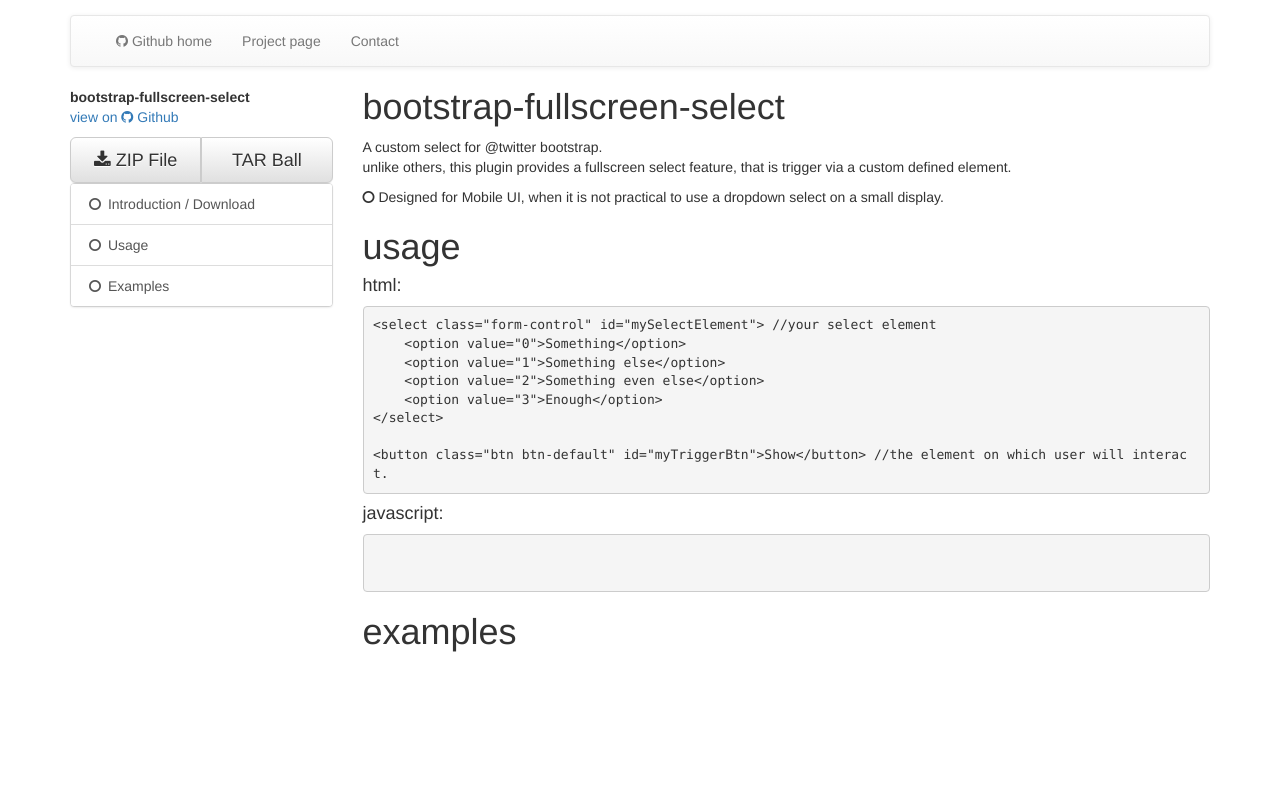
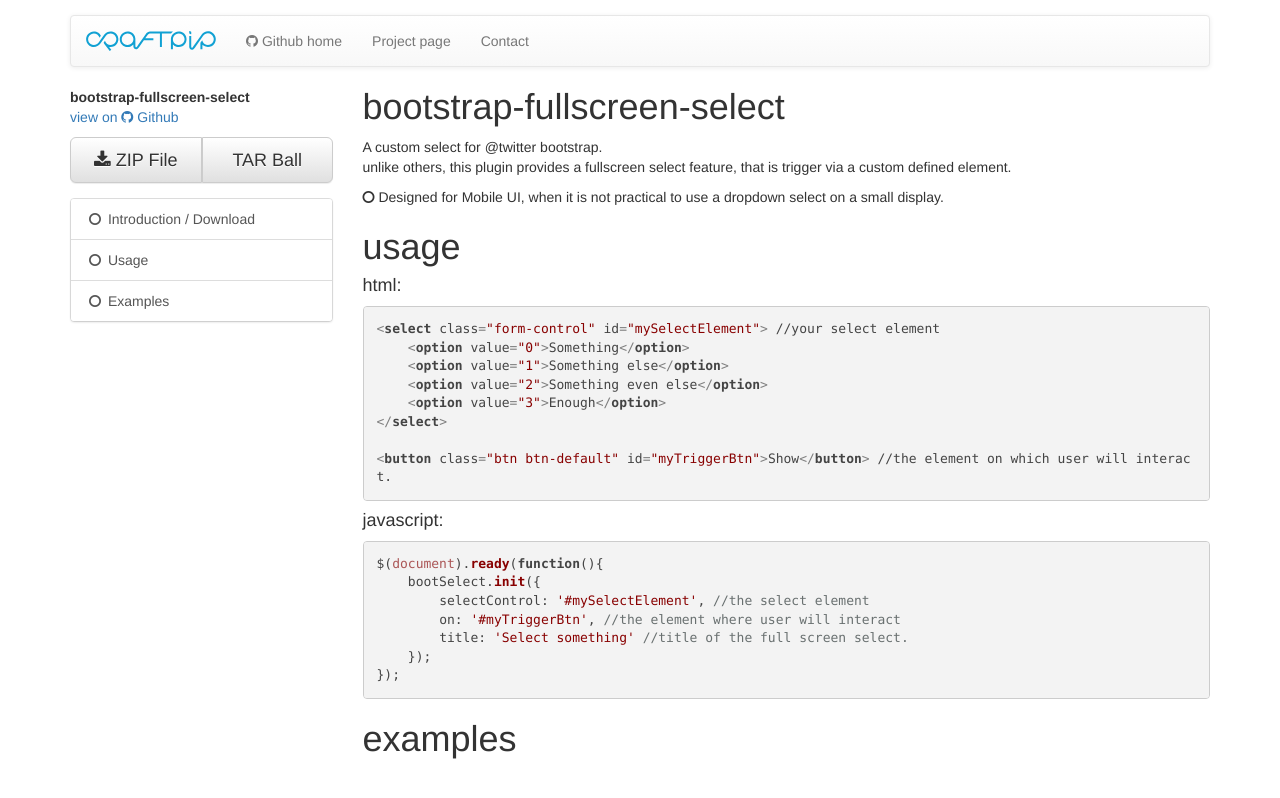
Before and after one commit to craftpip/bootstrap-fullscreen-select, a plain HTML site: page index.html in a window 1280 px wide. Drawn offline with nearby package versions, Linux system fonts and the light colour scheme.

Commit message:
updating docs and demo

```diff
--- a/index.html
+++ b/index.html
@@ -15,13 +15,18 @@
     <!-- Optional theme -->
     <link rel="stylesheet" href="https://maxcdn.bootstrapcdn.com/bootstrap/3.2.0/css/bootstrap-theme.min.css">
     <link href="//maxcdn.bootstrapcdn.com/font-awesome/4.2.0/css/font-awesome.min.css" rel="stylesheet">
-    <link href="mystyles.css" rel="stylesheet">
+    <link href="demo.css" rel="stylesheet">
     <!-- Latest compiled and minified JavaScript -->
     <script src="//cdnjs.cloudflare.com/ajax/libs/jquery/2.1.1/jquery.min.js"></script>
     <script src="https://maxcdn.bootstrapcdn.com/bootstrap/3.2.0/js/bootstrap.min.js"></script>
     <!-- hilight -->
     <link rel="stylesheet" href="//cdnjs.cloudflare.com/ajax/libs/highlight.js/8.3/styles/default.min.css">
     <script src="//cdnjs.cloudflare.com/ajax/libs/highlight.js/8.3/highlight.min.js"></script>
+
+    <!-- hey -->
+    <link rel="stylesheet" type="text/css" href="css/bootstrap-mobile-select.css" />
+    <script type="text/javascript" src="js/bootstrap-mobile-select.js"></script>
+
 </head>
 <body>
 <div style="height: 15px"></div>
@@ -41,15 +46,15 @@
                             <span class="icon-bar"></span>
                             <span class="icon-bar"></span>
                         </button>
-                        <a class="navbar-brand" href="#"><span class="craftpip-logo"></span></a>
+                        <a class="navbar-brand" href="http://craftpip.com"><span class="craftpip-logo"></span></a>
                     </div>
 
                     <!-- Collect the nav links, forms, and other content for toggling -->
                     <div class="collapse navbar-collapse" id="bs-example-navbar-collapse-1">
                         <ul class="nav navbar-nav">
-                            <li class=""><a href="#"><i class="fa fa-github"></i> Github home</a></li>
-                            <li class=""><a href="#">Project page</a></li>
-                            <li class=""><a href="#">Contact</a></li>
+                            <li class=""><a href="http://github.com/craftpip"><i class="fa fa-github"></i> Github home</a></li>
+                            <li class=""><a href="http://github.com/craftpip/bootstrap-fullscreen-select">Project page</a></li>
+                            <li class=""><a href="http://craftpip.com/#/contact">Contact</a></li>
                         </ul>
                         <!-- <ul class="nav navbar-nav navbar-right">
                             <li><a href="#">Link</a></li>
@@ -122,8 +127,13 @@
 <button class="btn btn-default" id="myTriggerBtn">Show</button>  -->
 
                 <h4>javascript: </h4>
-<pre><code class="js">
-
+<pre><code class="js">$(document).ready(function(){
+    bootSelect.init({
+        selectControl: '#mySelectElement', //the select element
+        on: '#myTriggerBtn', //the element where user will interact
+        title: 'Select something' //title of the full screen select.
+    });
+});
 </code></pre>
 
             </section>
@@ -137,7 +147,7 @@
     </div>
 </div>
 
-<script type="text/javascript" src="javascript.js"></script>
+<script type="text/javascript" src="demo.js"></script>
 
 </body>
 
```
